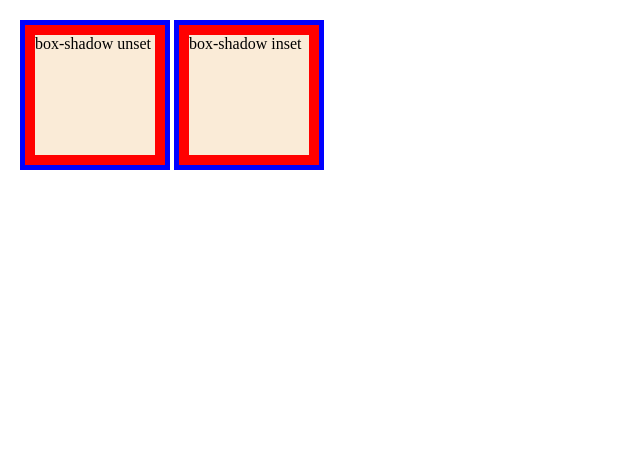
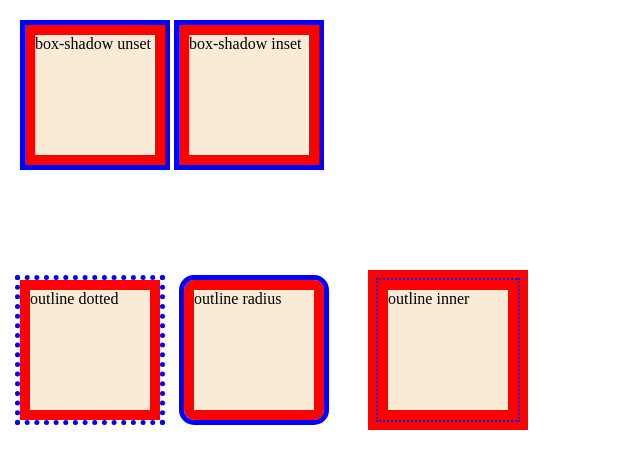
Before and after one commit to careyke/cssMagic, a plain HTML site: page examples/backgroundAndBorder/mulBorders/index.html in a window 1280 px wide. Shown: the whole page, without its empty margins (0-640 px from the left). Drawn offline with Linux system fonts and the light colour scheme.

Commit message:
feat:finish mulBorder outline

```diff
--- a/examples/backgroundAndBorder/mulBorders/index.css
+++ b/examples/backgroundAndBorder/mulBorders/index.css
@@ -16,3 +16,31 @@
   padding: 15px;
   display: inline-block;
 }
+.box2{
+  width: 120px;
+  height: 120px;
+  background-color: antiquewhite;
+  border: 10px solid red;
+  outline: 5px dotted blue;
+  display: inline-block;
+}
+.box3{
+  width: 120px;
+  height: 120px;
+  background-color: antiquewhite;
+  border-radius: 10px;
+  border: 10px solid red;
+  outline: 5px solid blue;
+  display: inline-block;
+  margin: 0 20px;
+}
+.box4{
+  width: 120px;
+  height: 120px;
+  background-color: antiquewhite;
+  border: 20px solid red;
+  outline: 2px dotted blue;
+  outline-offset: -10px;
+  display: inline-block;
+  margin: 0 20px;
+}
--- a/examples/backgroundAndBorder/mulBorders/index.html
+++ b/examples/backgroundAndBorder/mulBorders/index.html
@@ -1,12 +1,12 @@
 <html lang="en">
   <head>
-  <meta charset="UTF-8">
-  <meta name="viewport" content="width=device-width, initial-scale=1.0">
-  <meta http-equiv="X-UA-Compatible" content="ie=edge">
+    <meta charset="UTF-8" />
+    <meta name="viewport" content="width=device-width, initial-scale=1.0" />
+    <meta http-equiv="X-UA-Compatible" content="ie=edge" />
     <title>mulBorders</title>
-  <link rel="stylesheet" href="./index.css">
+    <link rel="stylesheet" href="./index.css" />
     <style type="text/css">
-    body{
+      body {
         margin: 0;
         padding: 20px;
       }
@@ -15,5 +15,10 @@
   <body>
     <div class="box">box-shadow unset</div>
     <div class="box1">box-shadow inset</div>
+    <div style="margin-top:100px">
+      <div class="box2">outline dotted</div>
+      <div class="box3">outline radius</div>
+      <div class="box4">outline inner</div>
+    </div>
   </body>
 </html>
```
Also changed, not shown: docs/images/outline.jpg (added), 1 other file. Lines whose indentation alone changed are shown as unchanged.
